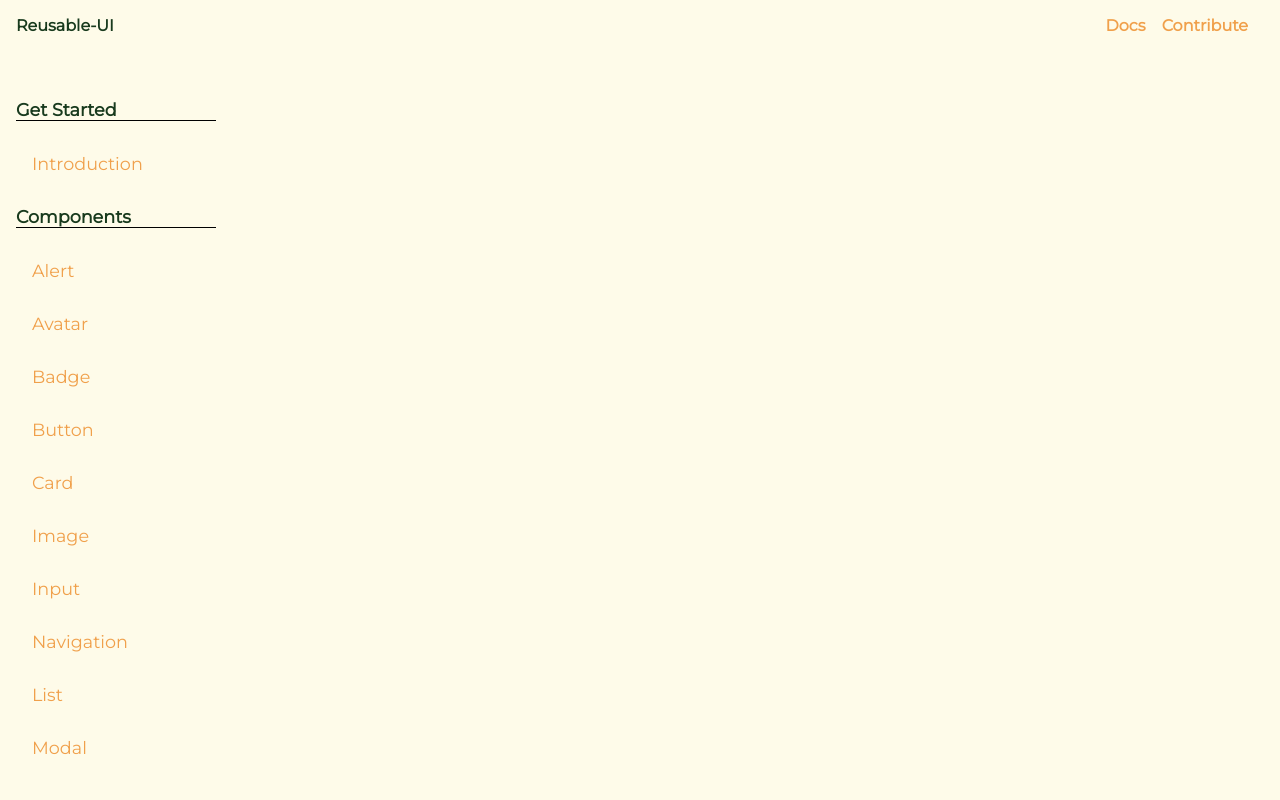
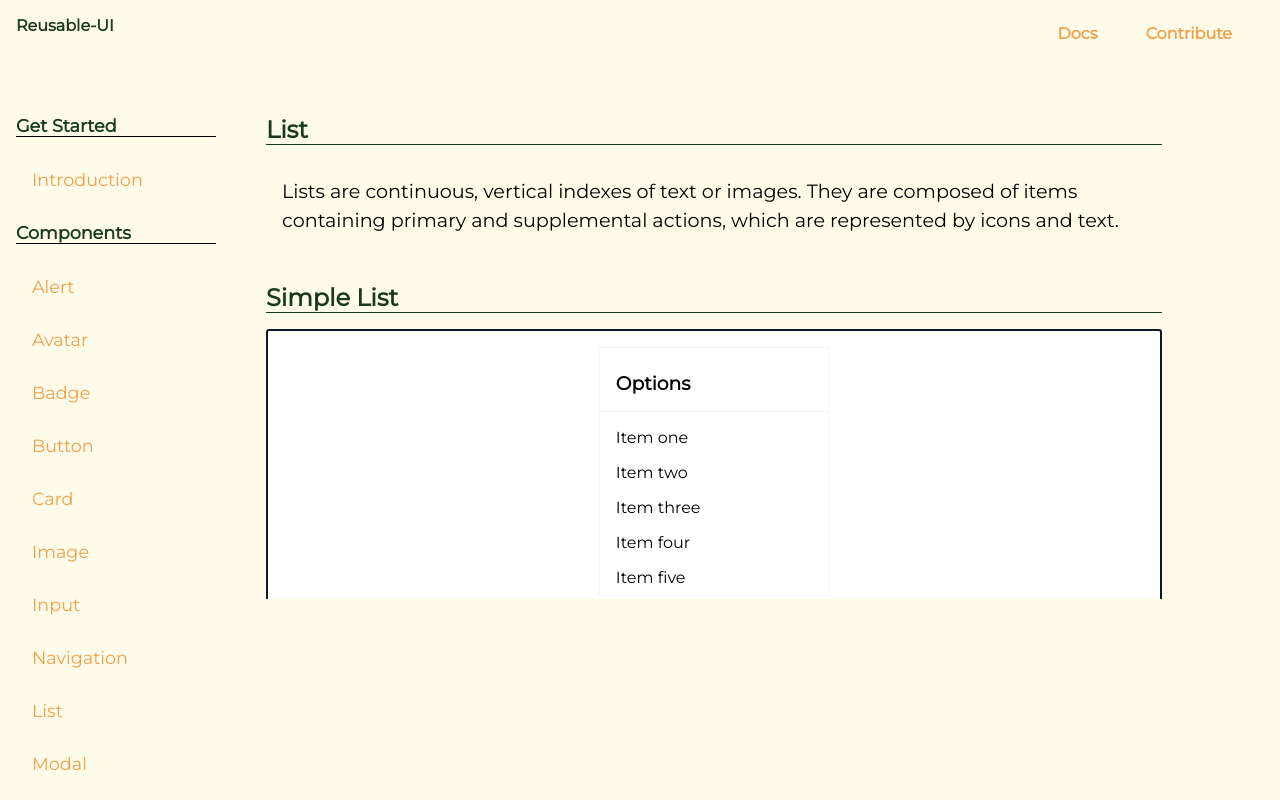
Before and after one commit to k-rahul21/Reusable-UI, a plain HTML site: page components/list/list.html in a window 1280 px wide. Drawn offline with nearby package versions, Linux system fonts and the light colour scheme.

Commit message:
final commit

```diff
--- a/components/list/list.css
+++ b/components/list/list.css
@@ -0,0 +1,24 @@
+.list-container {
+  width: 18vw;
+  border: 1px solid var(--light-grey);
+}
+
+.list-label {
+  margin: 0.5rem 0;
+  padding: 1rem;
+  border-bottom: 1px solid var(--light-grey);
+}
+
+li {
+  padding: 0.5rem 1rem;
+}
+
+.stacked-list {
+  padding: 1rem;
+}
+
+.stacked-list-item {
+  background-color: var(--light-grey);
+  padding: 1rem;
+  margin: 0.25rem;
+}
--- a/components/list/list.html
+++ b/components/list/list.html
@@ -87,6 +87,83 @@
             </div>
         </div>
 
+        <div class="content">
+            <h1 class="wrapper-heading font-bold">List</h1>
+            <div class="description wrapper-description">
+                Lists are continuous, vertical indexes of text or images. They are composed of items
+                containing primary and supplemental actions, which are represented by icons and text.
+            </div>
+
+            <h1 class="wrapper-heading font-bold">Simple List</h1>
+            <div class="example-div">
+
+            <div class="component-showcase">
+                <div class="list-container">
+                    <ul class="list list-non-bullet">
+                      <h3 class="list-label">Options</h3>
+                        <li>Item one</li>
+                        <li>Item two</li>
+                        <li>Item three</li>
+                        <li>Item four</li>
+                        <li>Item five</li>
+                    </ul>
+                  </div>
+           </div>
+
+           <pre>
+             <code class="code-snippet">
+
+                <div class="list-container">
+                    <ul class="list list-non-bullet">
+                      <h3 class="list-label">Options</h3>
+                        <li>Item one</li>
+                        <li>Item two</li>
+                        <li>Item three</li>
+                        <li>Item four</li>
+                        <li>Item five</li>
+                    </ul>
+                  </div>
+            </code>
+          </pre>
+        </div>
+
+        <h1 class="wrapper-heading font-bold">Stacked List</h1>
+        <div class="description wrapper-description">
+            Stacked list have items stacked. It is mainly used to create notifications.
+        </div>
+        <div class="example-div">
+
+            <div class="component-showcase">
+                <div class="list-container">
+                    <ul class="list list-non-bullet stacked-list">
+                        <li class="stacked-list-item">Item one</li>
+                        <li class="stacked-list-item">Item two</li>
+                        <li class="stacked-list-item">Item three</li>
+                        <li class="stacked-list-item">Item four</li>
+                        <li class="stacked-list-item">Item five</li>
+                    </ul>
+                  </div>
+           </div>
+
+           <pre>
+             <code class="code-snippet">
+
+                <div class="list-container">
+                    <ul class="list list-non-bullet stacked-list">
+                        <li class="stacked-list-item">Item one</li>
+                        <li class="stacked-list-item">Item two</li>
+                        <li class="stacked-list-item">Item three</li>
+                        <li class="stacked-list-item">Item four</li>
+                        <li class="stacked-list-item">Item five</li>
+                    </ul>
+                  </div>
+            </code>
+          </pre>
+        </div>
+
+
+
+
         <script src="https://cdnjs.cloudflare.com/ajax/libs/highlight.js/11.4.0/highlight.min.js" integrity="sha512-IaaKO80nPNs5j+VLxd42eK/7sYuXQmr+fyywCNA0e+C6gtQnuCXNtORe9xR4LqGPz5U9VpH+ff41wKs/ZmC3iA==" crossorigin="anonymous" referrerpolicy="no-referrer">
         </script>
         <script>
--- a/css/main.css
+++ b/css/main.css
@@ -14,6 +14,7 @@
   --light-yellow: #fef9c3;
   --dark-yellow: #facc15;
   --success-green: #22c55e;
+  --light-grey: #f7f5f5;
 }
 
 body {
```
